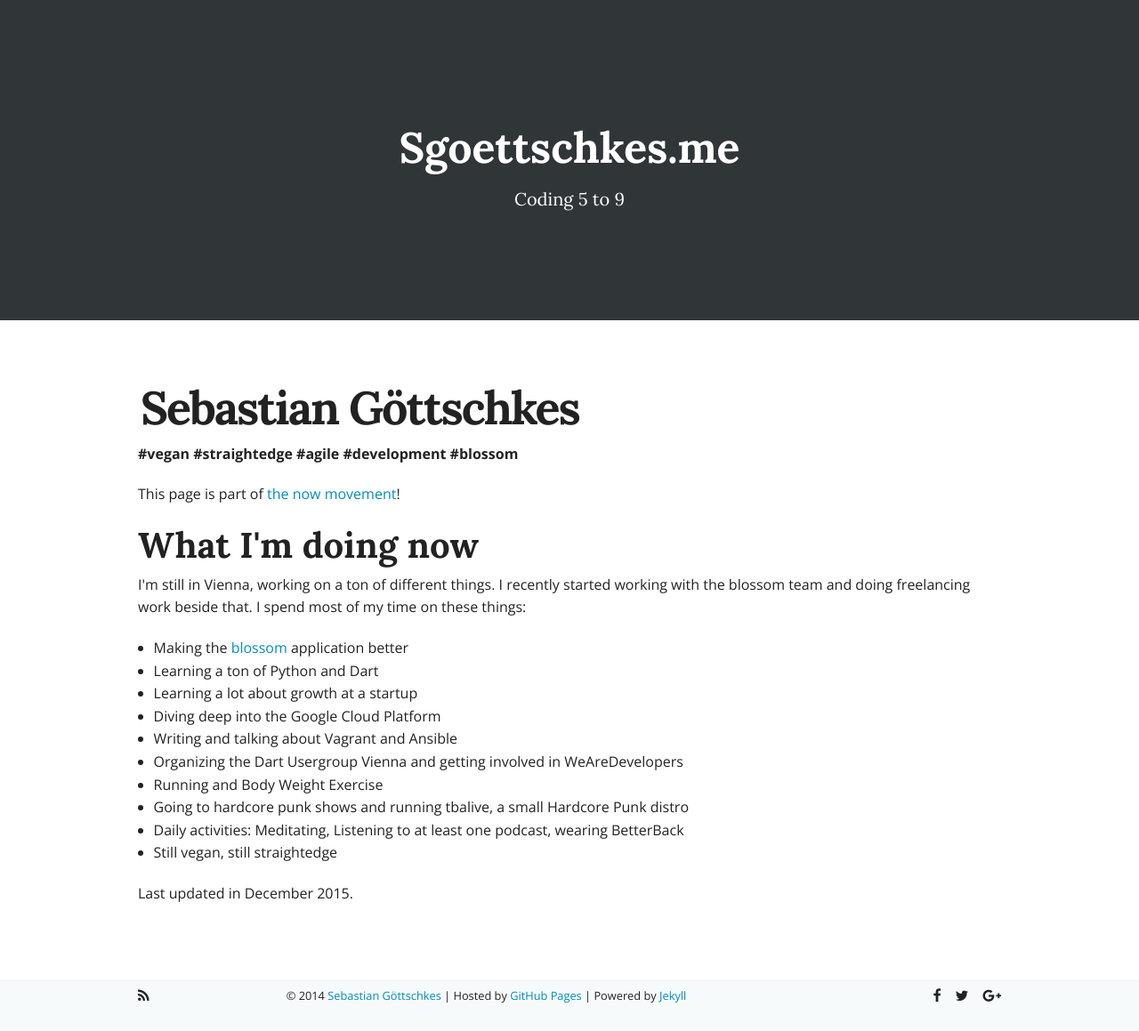
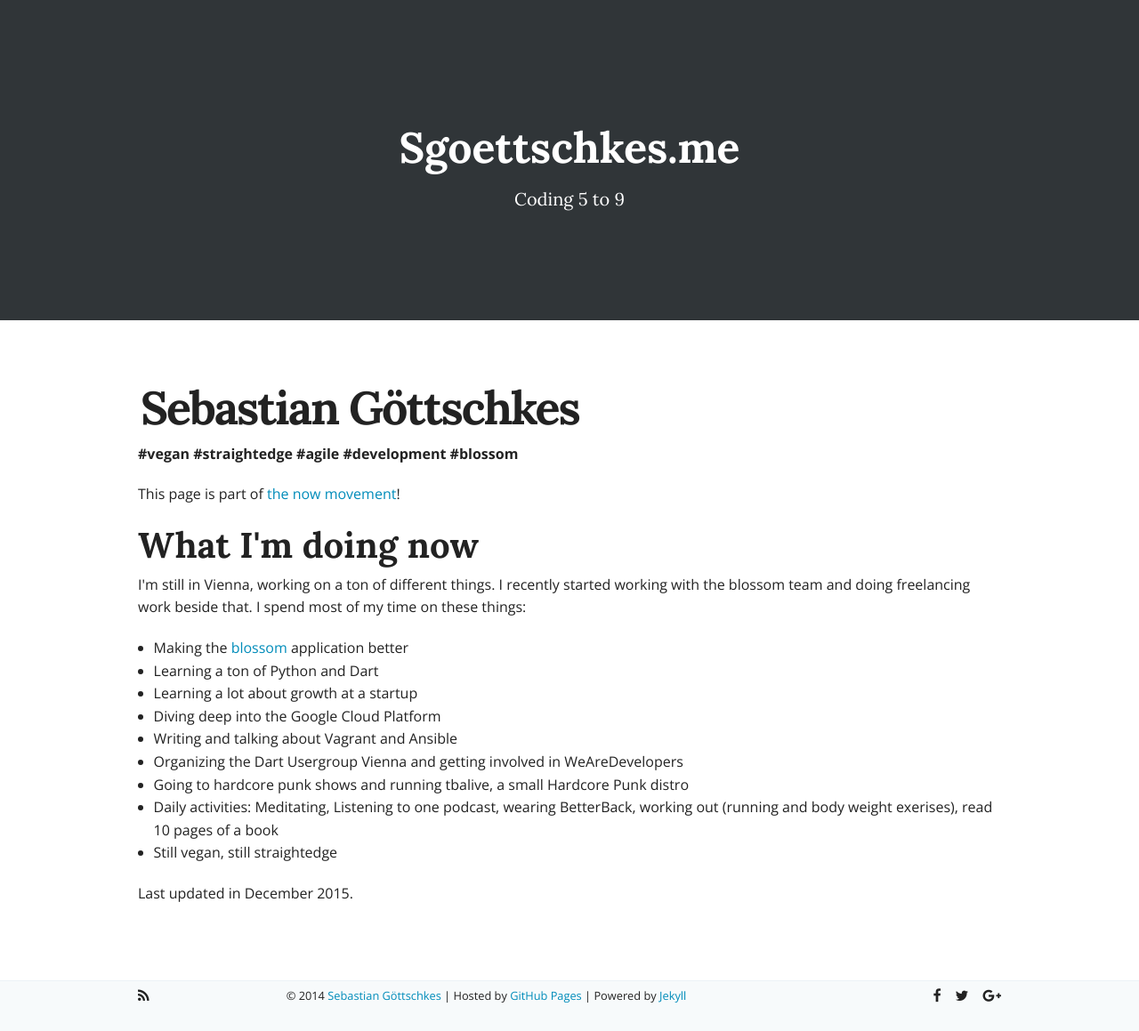
Before and after one commit to Sgoettschkes/sgoettschkes.github.io, a Jekyll site: the page built from now.html, in a window 1280 px wide. Shown: the whole page at 89% size. Built offline with Jekyll 4.4.1, drawn with Linux system fonts in a browser that asks for light colours; nearby versions of some CDN libraries; Markdown is read by kramdown in place of the engine named in the settings.

Commit message:
Add a bit to the /now page

```diff
--- a/_data/now.yml
+++ b/_data/now.yml
@@ -4,7 +4,6 @@
 - Diving deep into the Google Cloud Platform
 - Writing and talking about Vagrant and Ansible
 - Organizing the Dart Usergroup Vienna and getting involved in WeAreDevelopers
-- Running and Body Weight Exercise
 - Going to hardcore punk shows and running tbalive, a small Hardcore Punk distro
-- "Daily activities: Meditating, Listening to at least one podcast, wearing BetterBack"
+- "Daily activities: Meditating, Listening to one podcast, wearing BetterBack, working out (running and body weight exerises), read 10 pages of a book"
 - Still vegan, still straightedge
```
